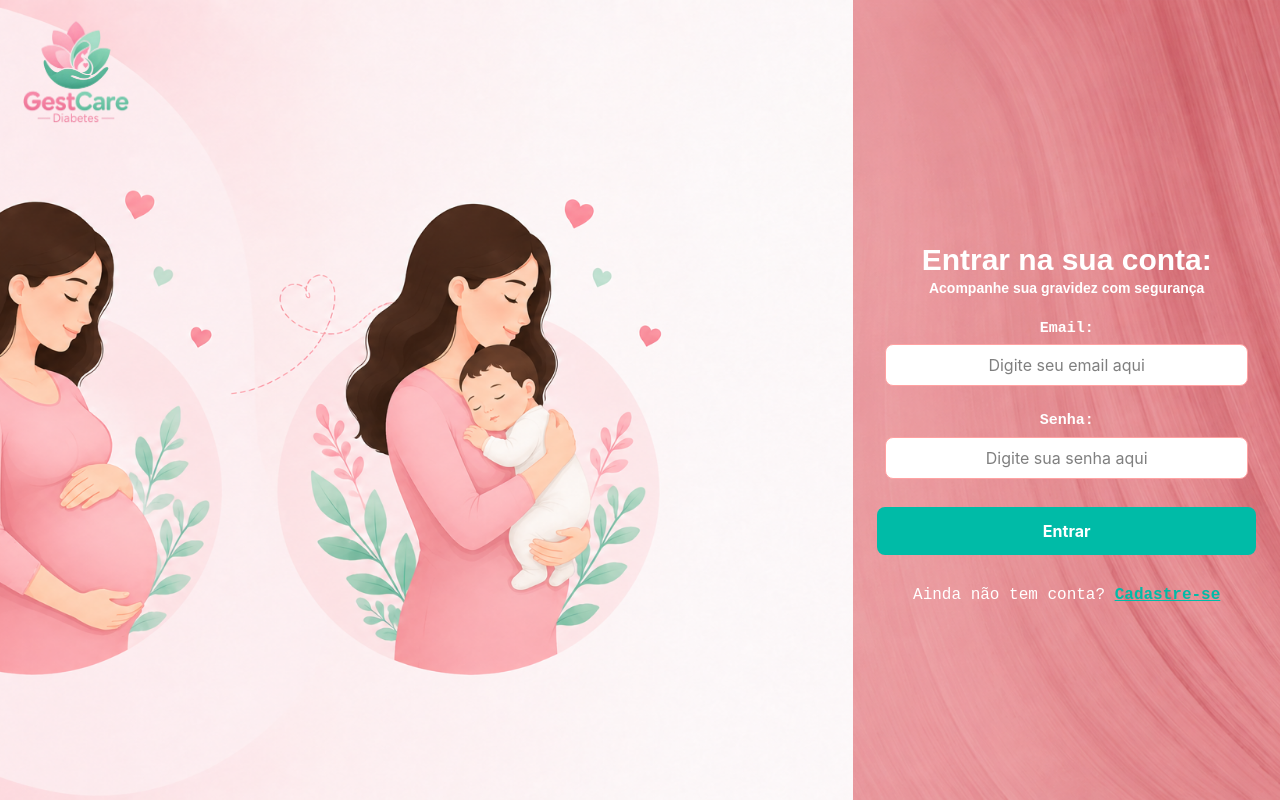
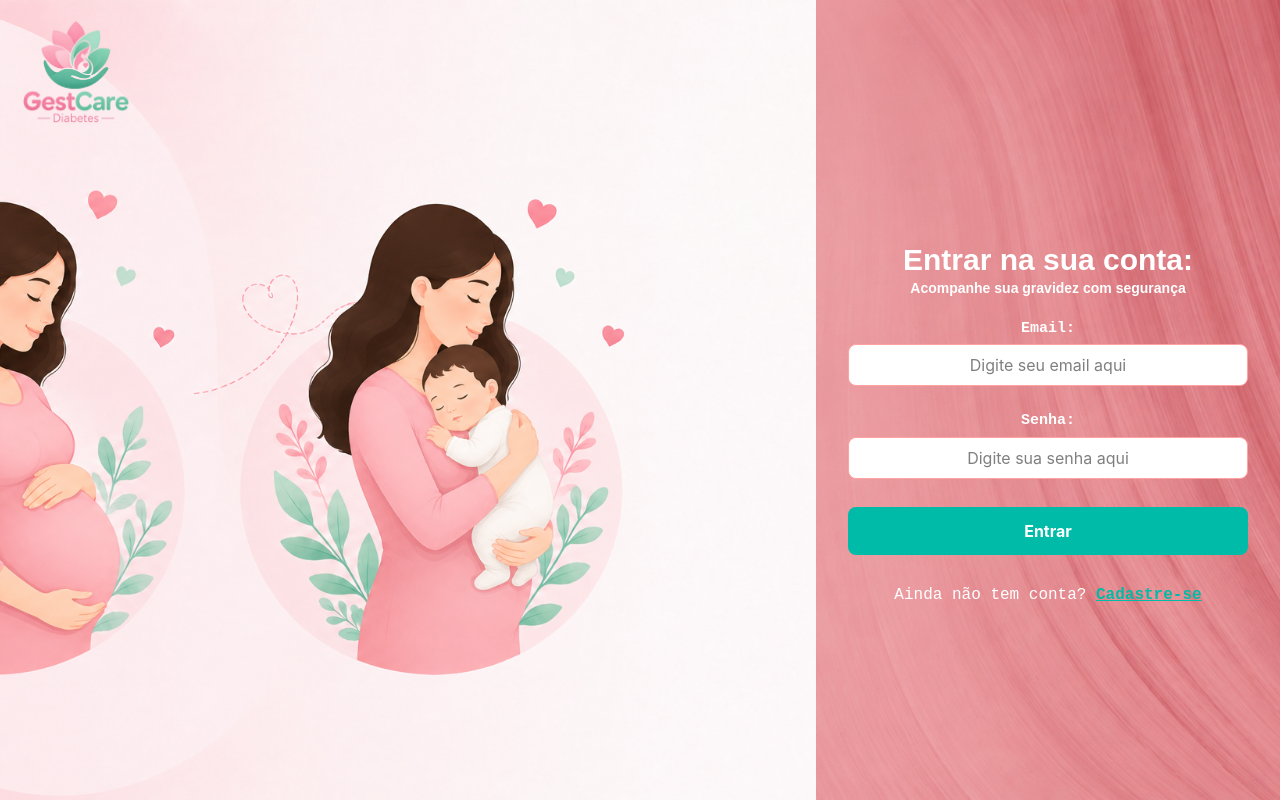
Before and after one commit to Alef-A-Santos/Gestcare, a React (Vite) app in the folder src/frontend/: page / in a window 1280 px wide. Built offline with nearby package versions, Linux system fonts and the light colour scheme.

Commit message:
adicionando borda vermelha quando clica

```diff
--- a/src/frontend/src/components/InputHome.jsx
+++ b/src/frontend/src/components/InputHome.jsx
@@ -7,7 +7,7 @@ function InputHome() {
       </label>
 
       <input
-        className="border p-2 text-center rounded-lg bg-white border-red-300 w-full max-w-100 focus:outline-none"
+        className="border p-2 text-center rounded-lg bg-white border-red-300 w-100 outline-none  focus:border-red-400 focus:border-2 "
         type="email"
         placeholder="Digite seu email aqui"
         required
@@ -18,7 +18,7 @@ function InputHome() {
       </label>
 
       <input
-        className="border p-2 text-center rounded-lg bg-white border-red-300 w-full max-w-100 focus:outline-none"
+        className="border p-2 text-center rounded-lg bg-white border-red-300 w-100 outline-none  focus:border-red-400 focus:border-2"
         type="password"
         placeholder="Digite sua senha aqui"
         required
```
